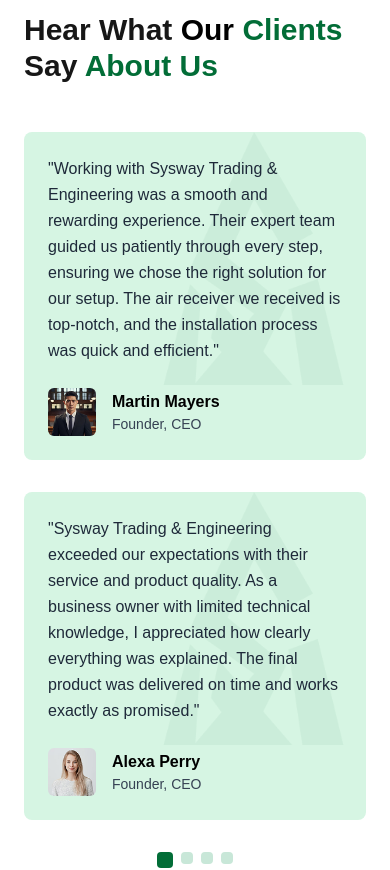
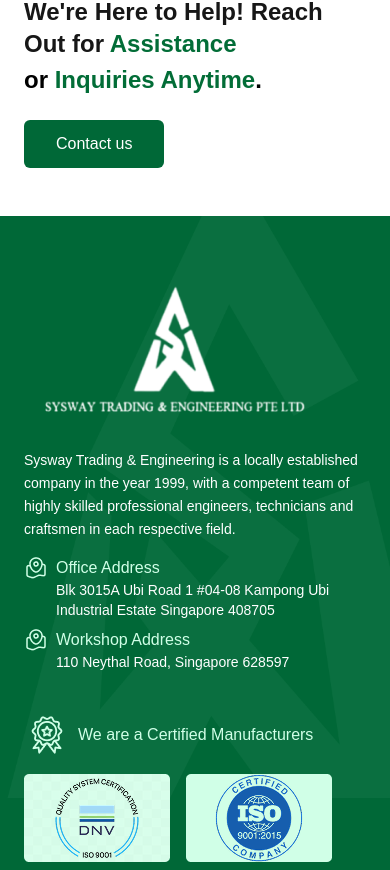
Before and after one commit to SyspreeDev/sysway, a Next.js app: page / in a window 390 px wide. Shown: the part 7422-8292 px from the top of the page. Built offline with nearby package versions, Linux system fonts and the light colour scheme.

Commit message:
disabled testimonials

```diff
--- a/app/page.js
+++ b/app/page.js
@@ -47,9 +47,9 @@
         <GallerySection />
       </section>
 
-      <section id="testimonials">
+      {/* <section id="testimonials">
         <TestimonialsSection />
-      </section>
+      </section> */}
 
       <section id="contact">
         <ContactSection />
--- a/components/TestimonialsSection.jsx
+++ b/components/TestimonialsSection.jsx
@@ -1,127 +1,127 @@
-"use client";
+// "use client";
 
-import { useState } from "react";
-import Image from "next/image";
+// import { useState } from "react";
+// import Image from "next/image";
 
-const testimonials = [
-  {
-    text: `"Working with Sysway Trading & Engineering was a smooth and rewarding experience. Their expert team guided us patiently through every step, ensuring we chose the right solution for our setup. The air receiver we received is top-notch, and the installation process was quick and efficient."`,
-    name: "Martin Mayers",
-    title: "Founder, CEO",
-    image: "/images/test1.png",
-  },
-  {
-    text: `"Sysway Trading & Engineering exceeded our expectations with their service and product quality. As a business owner with limited technical knowledge, I appreciated how clearly everything was explained. The final product was delivered on time and works exactly as promised."`,
-    name: "Alexa Perry",
-    title: "Founder, CEO",
-    image: "/images/test2.png",
-  },
-  {
-    text: `"Working with Sysway Trading & Engineering was a smooth and rewarding experience. Their expert team guided us patiently through every step, ensuring we chose the right solution for our setup. The air receiver we received is top-notch, and the installation process was quick and efficient."`,
-    name: "Martin Mayers",
-    title: "Founder, CEO",
-    image: "/images/test1.png",
-  },
-  {
-    text: `"Sysway Trading & Engineering exceeded our expectations with their service and product quality. As a business owner with limited technical knowledge, I appreciated how clearly everything was explained. The final product was delivered on time and works exactly as promised."`,
-    name: "Alexa Perry",
-    title: "Founder, CEO",
-    image: "/images/test2.png",
-  },
-  {
-    text: `"Working with Sysway Trading & Engineering was a smooth and rewarding experience. Their expert team guided us patiently through every step, ensuring we chose the right solution for our setup. The air receiver we received is top-notch, and the installation process was quick and efficient."`,
-    name: "Martin Mayers",
-    title: "Founder, CEO",
-    image: "/images/test1.png",
-  },
-  {
-    text: `"Sysway Trading & Engineering exceeded our expectations with their service and product quality. As a business owner with limited technical knowledge, I appreciated how clearly everything was explained. The final product was delivered on time and works exactly as promised."`,
-    name: "Alexa Perry",
-    title: "Founder, CEO",
-    image: "/images/test2.png",
-  },
-  {
-    text: `"Working with Sysway Trading & Engineering was a smooth and rewarding experience. Their expert team guided us patiently through every step, ensuring we chose the right solution for our setup. The air receiver we received is top-notch, and the installation process was quick and efficient."`,
-    name: "Martin Mayers",
-    title: "Founder, CEO",
-    image: "/images/test1.png",
-  },
-  {
-    text: `"Sysway Trading & Engineering exceeded our expectations with their service and product quality. As a business owner with limited technical knowledge, I appreciated how clearly everything was explained. The final product was delivered on time and works exactly as promised."`,
-    name: "Alexa Perry",
-    title: "Founder, CEO",
-    image: "/images/test2.png",
-  },
-  // ...repeat as needed
-];
+// const testimonials = [
+//   {
+//     text: `"Working with Sysway Trading & Engineering was a smooth and rewarding experience. Their expert team guided us patiently through every step, ensuring we chose the right solution for our setup. The air receiver we received is top-notch, and the installation process was quick and efficient."`,
+//     name: "Martin Mayers",
+//     title: "Founder, CEO",
+//     image: "/images/test1.png",
+//   },
+//   {
+//     text: `"Sysway Trading & Engineering exceeded our expectations with their service and product quality. As a business owner with limited technical knowledge, I appreciated how clearly everything was explained. The final product was delivered on time and works exactly as promised."`,
+//     name: "Alexa Perry",
+//     title: "Founder, CEO",
+//     image: "/images/test2.png",
+//   },
+//   {
+//     text: `"Working with Sysway Trading & Engineering was a smooth and rewarding experience. Their expert team guided us patiently through every step, ensuring we chose the right solution for our setup. The air receiver we received is top-notch, and the installation process was quick and efficient."`,
+//     name: "Martin Mayers",
+//     title: "Founder, CEO",
+//     image: "/images/test1.png",
+//   },
+//   {
+//     text: `"Sysway Trading & Engineering exceeded our expectations with their service and product quality. As a business owner with limited technical knowledge, I appreciated how clearly everything was explained. The final product was delivered on time and works exactly as promised."`,
+//     name: "Alexa Perry",
+//     title: "Founder, CEO",
+//     image: "/images/test2.png",
+//   },
+//   {
+//     text: `"Working with Sysway Trading & Engineering was a smooth and rewarding experience. Their expert team guided us patiently through every step, ensuring we chose the right solution for our setup. The air receiver we received is top-notch, and the installation process was quick and efficient."`,
+//     name: "Martin Mayers",
+//     title: "Founder, CEO",
+//     image: "/images/test1.png",
+//   },
+//   {
+//     text: `"Sysway Trading & Engineering exceeded our expectations with their service and product quality. As a business owner with limited technical knowledge, I appreciated how clearly everything was explained. The final product was delivered on time and works exactly as promised."`,
+//     name: "Alexa Perry",
+//     title: "Founder, CEO",
+//     image: "/images/test2.png",
+//   },
+//   {
+//     text: `"Working with Sysway Trading & Engineering was a smooth and rewarding experience. Their expert team guided us patiently through every step, ensuring we chose the right solution for our setup. The air receiver we received is top-notch, and the installation process was quick and efficient."`,
+//     name: "Martin Mayers",
+//     title: "Founder, CEO",
+//     image: "/images/test1.png",
+//   },
+//   {
+//     text: `"Sysway Trading & Engineering exceeded our expectations with their service and product quality. As a business owner with limited technical knowledge, I appreciated how clearly everything was explained. The final product was delivered on time and works exactly as promised."`,
+//     name: "Alexa Perry",
+//     title: "Founder, CEO",
+//     image: "/images/test2.png",
+//   },
+//   // ...repeat as needed
+// ];
 
-const TestimonialsSection = () => {
-  const [activeDot, setActiveDot] = useState(0);
-  const itemsPerPage = 2;
-  const start = activeDot * itemsPerPage;
-  const currentTestimonials = testimonials.slice(start, start + itemsPerPage);
+// const TestimonialsSection = () => {
+//   const [activeDot, setActiveDot] = useState(0);
+//   const itemsPerPage = 2;
+//   const start = activeDot * itemsPerPage;
+//   const currentTestimonials = testimonials.slice(start, start + itemsPerPage);
 
-  return (
-    <section className="py-16 px-6 md:text-center text-left overflow-hidden">
-      {/* Heading */}
-      <h2 className="text-3xl font-semibold mb-12">
-        Hear What <span className="text-black">Our</span>{" "}
-        <span className="text-[#026D37]">Clients</span> Say{" "}
-        <span className="text-[#026D37]">About Us</span>
-      </h2>
+//   return (
+//     <section className="py-16 px-6 md:text-center text-left overflow-hidden">
+//       {/* Heading */}
+//       <h2 className="text-3xl font-semibold mb-12">
+//         Hear What <span className="text-black">Our</span>{" "}
+//         <span className="text-[#026D37]">Clients</span> Say{" "}
+//         <span className="text-[#026D37]">About Us</span>
+//       </h2>
 
-      {/* Testimonials Grid */}
-      <div className="max-w-7xl mx-auto grid grid-cols-1 md:grid-cols-2 gap-8">
-        {currentTestimonials.map((item, index) => (
-          <div
-            key={index}
-            className="bg-[#D6F5E3] p-6 rounded-lg text-left relative overflow-hidden"
-          >
-            {/* Watermark Logo */}
-            <div className="absolute top-0 right-4 z-0">
-              <Image
-                src="/images/testimonial-bg.png" // Replace with your watermark image path
-                alt="Watermark"
-                width={200}
-                height={200}
-              />
-            </div>
+//       {/* Testimonials Grid */}
+//       <div className="max-w-7xl mx-auto grid grid-cols-1 md:grid-cols-2 gap-8">
+//         {currentTestimonials.map((item, index) => (
+//           <div
+//             key={index}
+//             className="bg-[#D6F5E3] p-6 rounded-lg text-left relative overflow-hidden"
+//           >
+//             {/* Watermark Logo */}
+//             <div className="absolute top-0 right-4 z-0">
+//               <Image
+//                 src="/images/testimonial-bg.png" // Replace with your watermark image path
+//                 alt="Watermark"
+//                 width={200}
+//                 height={200}
+//               />
+//             </div>
 
-            {/* Content */}
-            <div className="relative z-10">
-              <p className="text-gray-800 mb-6 leading-relaxed">{item.text}</p>
-              <div className="flex items-center gap-4">
-                <Image
-                  src={item.image}
-                  alt={item.name}
-                  width={48}
-                  height={48}
-                  className="rounded-md object-cover"
-                />
-                <div>
-                  <p className="font-bold text-black">{item.name}</p>
-                  <p className="text-sm text-gray-700">{item.title}</p>
-                </div>
-              </div>
-            </div>
-          </div>
-        ))}
-      </div>
+//             {/* Content */}
+//             <div className="relative z-10">
+//               <p className="text-gray-800 mb-6 leading-relaxed">{item.text}</p>
+//               <div className="flex items-center gap-4">
+//                 <Image
+//                   src={item.image}
+//                   alt={item.name}
+//                   width={48}
+//                   height={48}
+//                   className="rounded-md object-cover"
+//                 />
+//                 <div>
+//                   <p className="font-bold text-black">{item.name}</p>
+//                   <p className="text-sm text-gray-700">{item.title}</p>
+//                 </div>
+//               </div>
+//             </div>
+//           </div>
+//         ))}
+//       </div>
 
-      {/* Pagination Dots */}
-      <div className="flex justify-center gap-2 mt-8">
-        {[0, 1, 2, 3].map((i) => (
-          <span
-            key={i}
-            onClick={() => setActiveDot(i)}
-            className={`transition-all duration-200 ${
-              activeDot === i ? "bg-[#026D37] w-4 h-4" : "bg-[#C8E7D8] w-3 h-3"
-            } rounded-sm cursor-pointer`}
-          />
-        ))}
-      </div>
-    </section>
-  );
-};
+//       {/* Pagination Dots */}
+//       <div className="flex justify-center gap-2 mt-8">
+//         {[0, 1, 2, 3].map((i) => (
+//           <span
+//             key={i}
+//             onClick={() => setActiveDot(i)}
+//             className={`transition-all duration-200 ${
+//               activeDot === i ? "bg-[#026D37] w-4 h-4" : "bg-[#C8E7D8] w-3 h-3"
+//             } rounded-sm cursor-pointer`}
+//           />
+//         ))}
+//       </div>
+//     </section>
+//   );
+// };
 
-export default TestimonialsSection;
+// export default TestimonialsSection;
```
